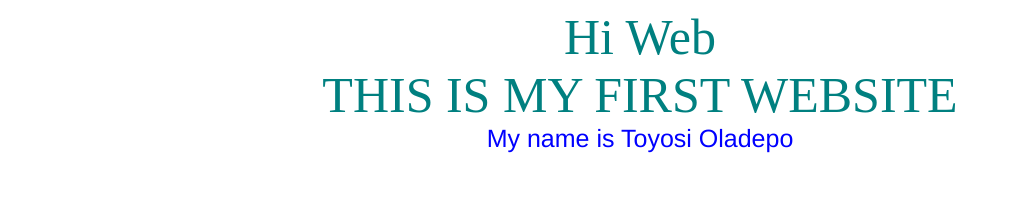
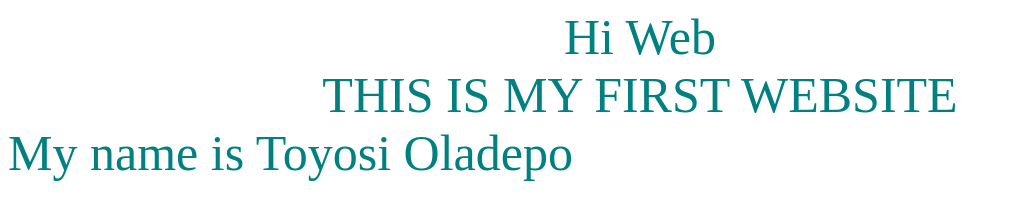
Before and after one commit to horepoh/horepoh.github.io, a plain HTML site: page index.html in a window 1280 px wide. Shown: the whole page, without its empty margins (0-1009 px from the left). Drawn offline with Linux system fonts and the light colour scheme.

Commit message:
Update index.html

```diff
--- a/index.html
+++ b/index.html
@@ -8,6 +8,6 @@
 
 </head>
 <body>
-	<p id="first-paragraph">My name is Toyosi Oladepo</p>
+	<p style="text-align:left">My name is Toyosi Oladepo</p>
 </body>
 </html>
```
